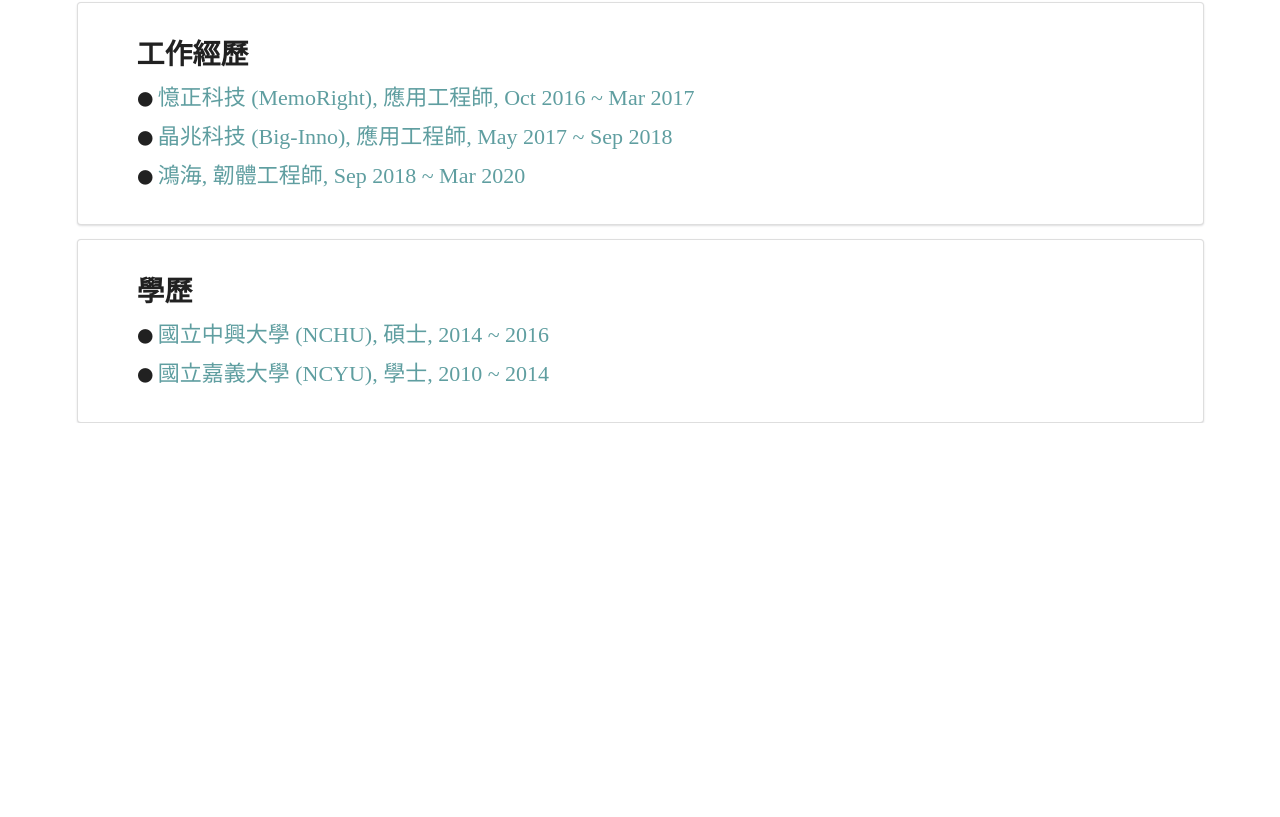
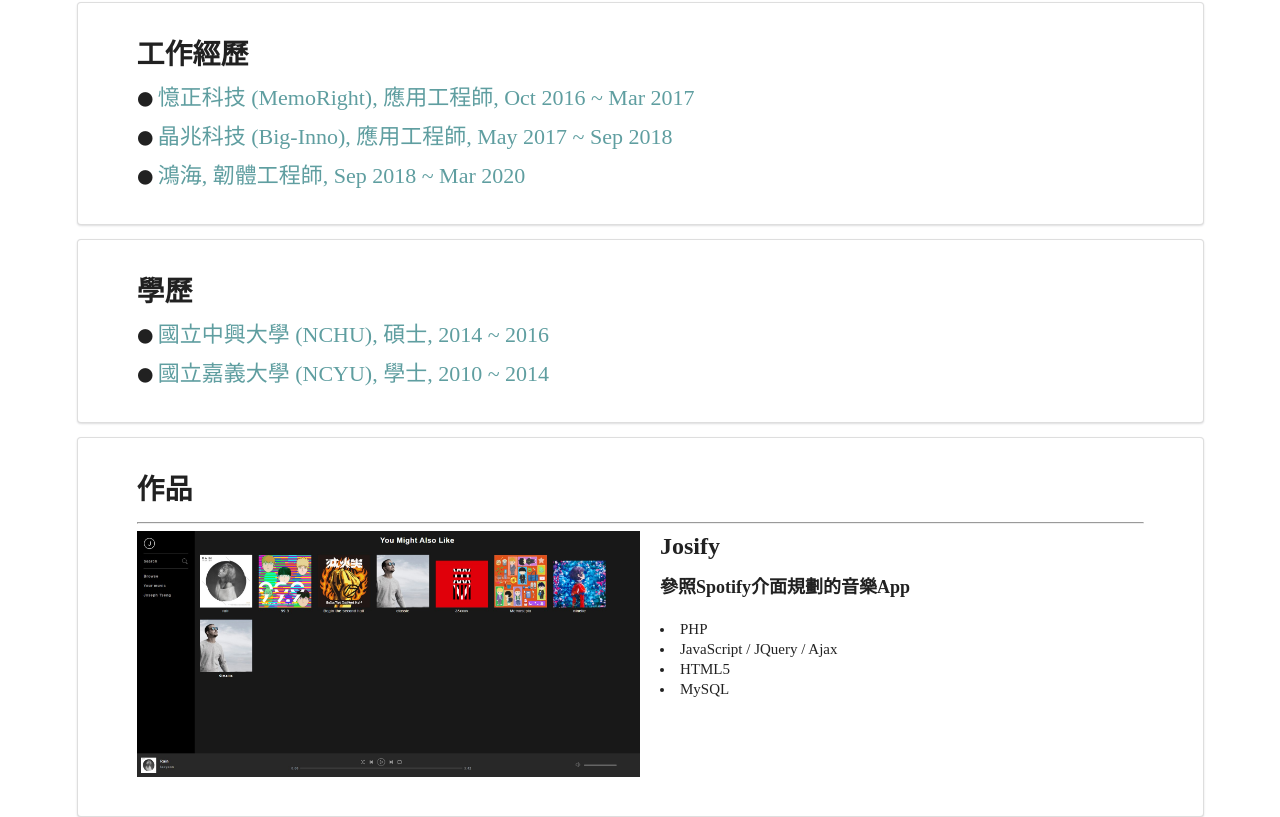
Before and after one commit to JosephT5566/my-resume, a React (Create React App) app: page / in a window 1280 px wide. Shown: the part 1001-1818 px from the top of the page. Before the commit the page ends 1424 px from the top, so only its background shows below. Built offline with nearby package versions, Linux system fonts and the light colour scheme; a web font is replaced by a local one.

Commit message:
Adding collection card

```diff
--- a/src/components/ResumeCardList.js
+++ b/src/components/ResumeCardList.js
@@ -5,6 +5,7 @@
 import Works from './cards/works';
 import Education from './cards/education';
 import Intro from './cards/intro';
+import Collection from './cards/collection';
 
 class ResumeCard extends React.Component {
     render() {
@@ -31,6 +32,9 @@
                 <ResumeCard>
                     <Education/>
                 </ResumeCard>
+                <ResumeCard>
+                    <Collection/>
+                </ResumeCard>
             </div>
         );
     }
--- /dev/null
+++ b/src/components/cards/collection.css
@@ -0,0 +1,3 @@
+.collection img:hover {
+    cursor: pointer;
+}
--- /dev/null
+++ b/src/components/cards/collection.js
@@ -0,0 +1,43 @@
+import './collection.css'
+
+import React from 'react';
+
+import collectionImage1 from '../../assets/images/collection1.jpg';
+
+const collection = () => {
+    return (
+        <div id="collectionContainer">
+            <div className="comment">
+                <h1>作品</h1>
+                <hr/>
+                <div className="collection" style={{ display: 'flex' }}>
+                    <div className="image" style={{ width: '50%' }}>
+                        <img
+                            src={collectionImage1}
+                            alt="collectionImage1"
+                            onClick={() => {
+                                window.open(
+                                    'https://josify.herokuapp.com/register.php'
+                                );
+                            }}
+                            style={{ maxHeight: '100%', maxWidth: '100%' }}
+                        />
+                    </div>
+                    <div
+                        className="description"
+                        style={{ padding: '0 0 0 20px' }}
+                    >
+                        <h2>Josify</h2>
+                        <h3 style={{ margin: '0 0 20px 0' }}>參照Spotify介面規劃的音樂App</h3>
+                        <li>PHP</li>
+                        <li>JavaScript / JQuery / Ajax</li>
+                        <li>HTML5</li>
+                        <li>MySQL</li>
+                    </div>
+                </div>
+            </div>
+        </div>
+    );
+};
+
+export default collection;
```
Also changed, not shown: src/assets/images/collection1.jpg (added).
